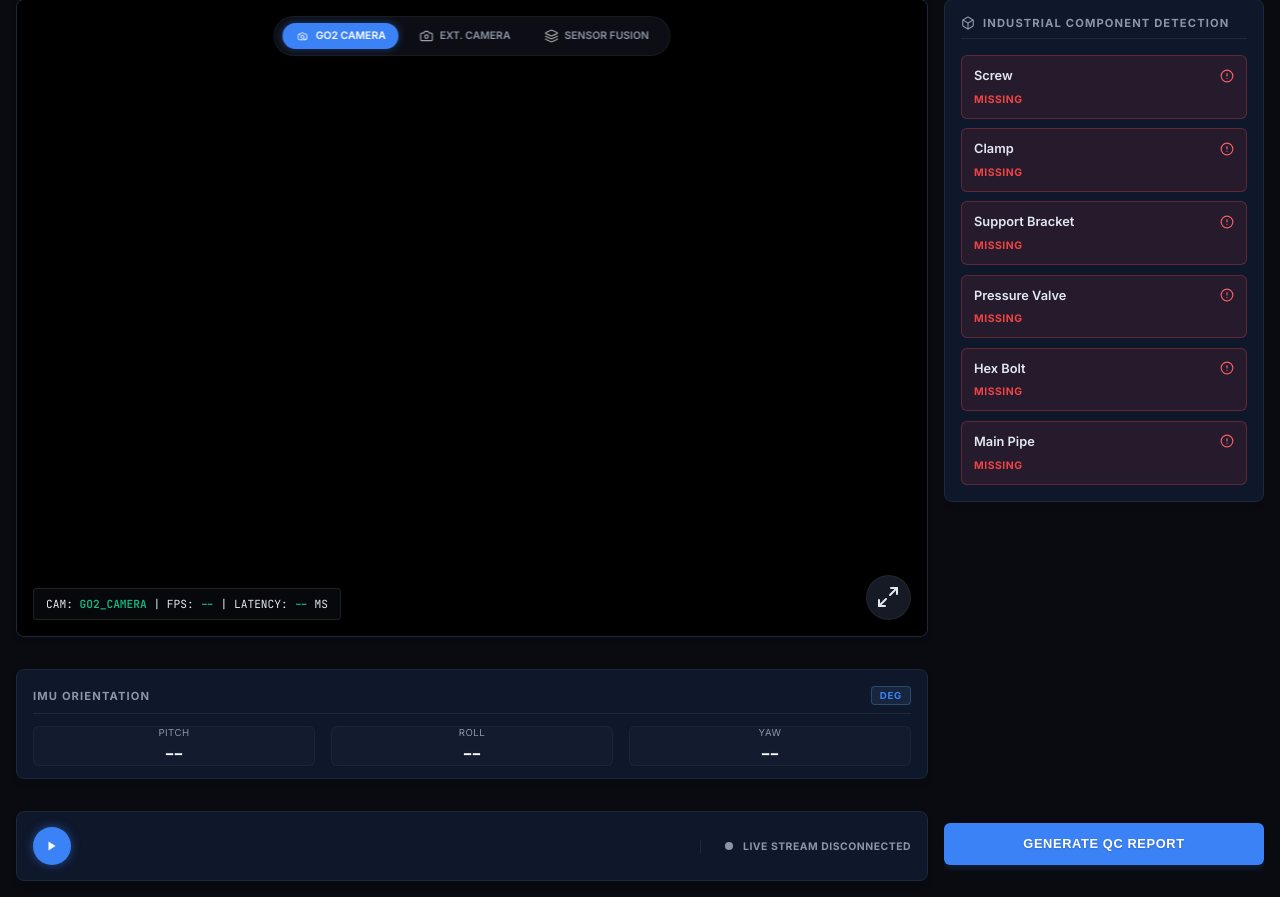
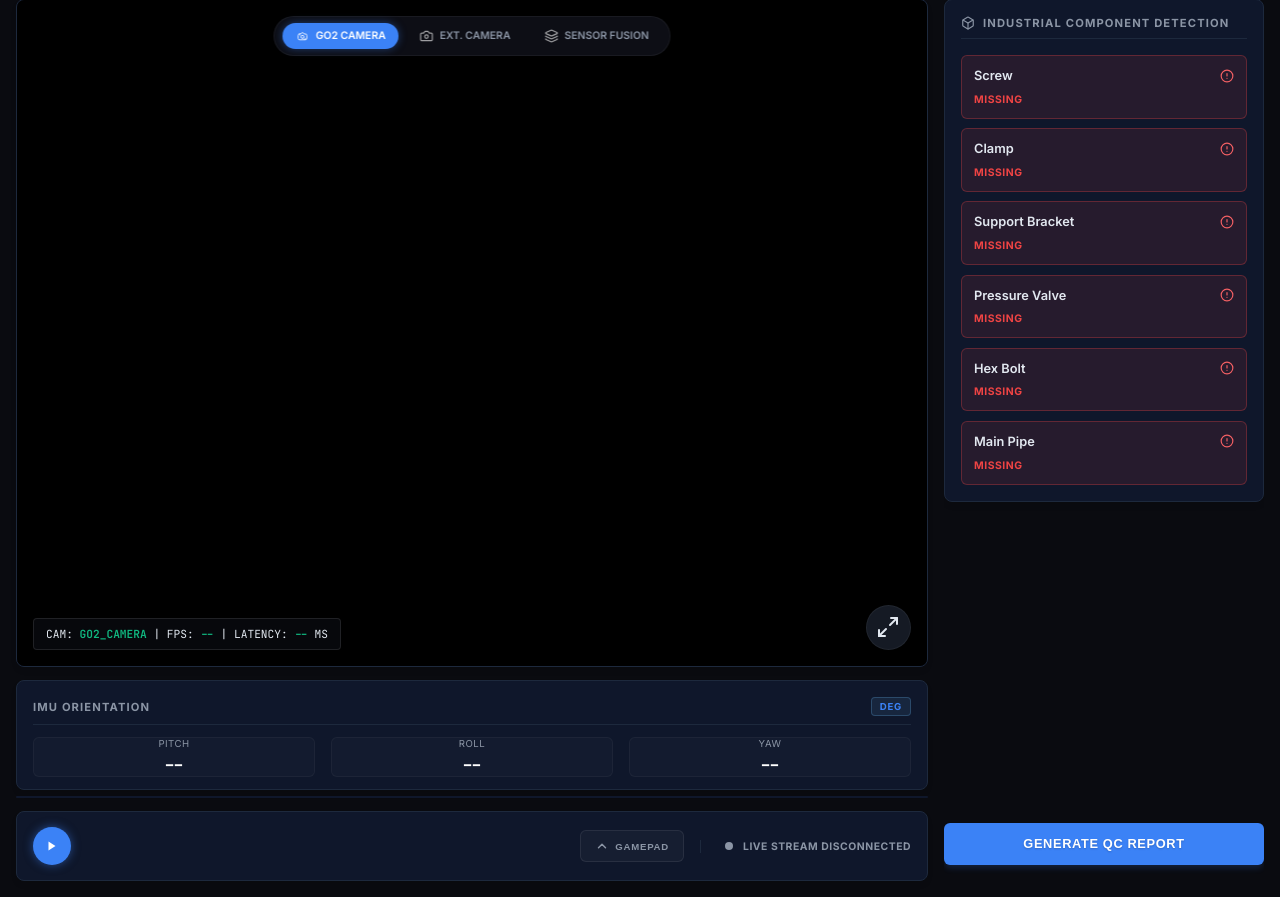
Before and after one commit to sebastiancrinteadaniel/go2, a FastAPI app: page / in a window 1280 px wide. Shown: the part 77-974 px from the top of the page. Run offline with FastAPI, Linux system fonts and the light colour scheme; parts of the project's set-up code (start-up, migrations or seed data) failed here and were passed over.

Commit message:
feat: controller

```diff
--- a/app/api/routes.py
+++ b/app/api/routes.py
@@ -195,6 +195,22 @@ async def offer(request: Request):
                         "Gesture dispatch %s",
                         "enabled" if dispatcher.enabled else "disabled",
                     )
+            else:
+                try:
+                    data = json.loads(message)
+                    msg_type = data.get("type")
+                    dispatcher = getattr(source, "gesture_dispatcher", None)
+                    if dispatcher is not None:
+                        if msg_type == "joystick":
+                            dispatcher.handle_joystick(
+                                float(data.get("lx", 0)),
+                                float(data.get("ly", 0)),
+                                float(data.get("rx", 0)),
+                            )
+                        elif msg_type == "action":
+                            dispatcher.handle_action(str(data.get("cmd", "")))
+                except (json.JSONDecodeError, KeyError, ValueError, TypeError):
+                    pass
 
     viewer_track = ViewerTrack(source)
     pc.addTrack(viewer_track)
--- a/app/static/index.html
+++ b/app/static/index.html
@@ -164,6 +164,32 @@
           </div>
         </section>
 
+        <!-- Gamepad Drawer (slides up above bottom bar) -->
+        <div class="gamepad-panel" id="gamepad-panel">
+          <div class="gamepad-panel-inner">
+            <div class="joystick-wrapper">
+              <span class="joystick-label">MOVE</span>
+              <canvas id="joystick-left" class="joystick-canvas" width="150" height="150"></canvas>
+            </div>
+            <div class="action-grid">
+              <button class="action-btn" data-cmd="stand">STAND</button>
+              <button class="action-btn" data-cmd="sit">SIT</button>
+              <button class="action-btn" data-cmd="stop_move">STOP</button>
+              <button class="action-btn" data-cmd="balance_stand">BALANCE</button>
+              <button class="action-btn" data-cmd="wave">WAVE</button>
+              <button class="action-btn" data-cmd="dance">DANCE 1</button>
+              <button class="action-btn" data-cmd="dance2">DANCE 2</button>
+              <button class="action-btn" data-cmd="stretch">STRETCH</button>
+              <button class="action-btn" data-cmd="free_walk">FREE WALK</button>
+              <button class="action-btn" data-cmd="recover">RECOVER</button>
+            </div>
+            <div class="joystick-wrapper">
+              <span class="joystick-label">LOOK</span>
+              <canvas id="joystick-right" class="joystick-canvas" width="150" height="150"></canvas>
+            </div>
+          </div>
+        </div>
+
         <footer class="bottom-bar panel-solid mt-12">
           <div class="bottom-bar-left">
             <!-- Left Controls: Play + AI controls -->
@@ -219,6 +245,15 @@
 
           </div>
 
+          <div class="gamepad-toggle-wrap">
+            <button id="gamepad-toggle-btn" class="gamepad-toggle-btn" title="Toggle Gamepad Controls">
+              <svg width="14" height="14" viewBox="0 0 24 24" fill="none" stroke="currentColor" stroke-width="2.5" stroke-linecap="round" stroke-linejoin="round">
+                <polyline points="18 15 12 9 6 15"></polyline>
+              </svg>
+              GAMEPAD
+            </button>
+          </div>
+
           <div class="stream-status" id="dc-status">
             <div class="status-dot dc-state disconnected"></div>
             <span class="status-text dc-state disconnected">LIVE STREAM DISCONNECTED</span>
--- a/app/static/main.js
+++ b/app/static/main.js
@@ -774,4 +774,176 @@ function applyLatencyColor(el, ms) {
 
     renderComponentList();
   }
+
+  // ---- GAMEPAD PANEL ----
+  const gamepadToggleBtn = document.getElementById("gamepad-toggle-btn");
+  const gamepadPanel = document.getElementById("gamepad-panel");
+  const leftCanvas = document.getElementById("joystick-left");
+  const rightCanvas = document.getElementById("joystick-right");
+
+  const joystickState = { lx: 0, ly: 0, rx: 0, ry: 0 };
+
+  function makeJoystick(canvas, onUpdate) {
+    const ctx = canvas.getContext("2d");
+    const SIZE = canvas.width;
+    const R = SIZE / 2;
+    const KNOB_R = 20;
+    const RING_R = R - KNOB_R - 5;
+    let active = false;
+    let kx = R, ky = R;
+
+    function draw() {
+      ctx.clearRect(0, 0, SIZE, SIZE);
+      // outer ring
+      ctx.beginPath();
+      ctx.arc(R, R, RING_R, 0, Math.PI * 2);
+      ctx.strokeStyle = "rgba(255,255,255,0.10)";
+      ctx.lineWidth = 2;
+      ctx.stroke();
+      // crosshairs
+      ctx.strokeStyle = "rgba(255,255,255,0.05)";
+      ctx.lineWidth = 1;
+      ctx.beginPath(); ctx.moveTo(R, R - RING_R); ctx.lineTo(R, R + RING_R); ctx.stroke();
+      ctx.beginPath(); ctx.moveTo(R - RING_R, R); ctx.lineTo(R + RING_R, R); ctx.stroke();
+      // knob shadow
+      ctx.beginPath();
+      ctx.arc(kx, ky, KNOB_R + 4, 0, Math.PI * 2);
+      ctx.fillStyle = "rgba(59,130,246,0.12)";
+      ctx.fill();
+      // knob
+      ctx.beginPath();
+      ctx.arc(kx, ky, KNOB_R, 0, Math.PI * 2);
+      ctx.fillStyle = active ? "rgba(59,130,246,0.95)" : "rgba(59,130,246,0.55)";
+      ctx.fill();
+      ctx.strokeStyle = active ? "#60a5fa" : "rgba(59,130,246,0.5)";
+      ctx.lineWidth = 2;
+      ctx.stroke();
+    }
+
+    function getPos(e) {
+      const rect = canvas.getBoundingClientRect();
+      const scaleX = SIZE / rect.width;
+      const scaleY = SIZE / rect.height;
+      return {
+        x: (e.clientX - rect.left) * scaleX,
+        y: (e.clientY - rect.top) * scaleY,
+      };
+    }
+
+    function move(px, py) {
+      const dx = px - R, dy = py - R;
+      const dist = Math.sqrt(dx * dx + dy * dy);
+      if (dist > RING_R) {
+        kx = R + (dx / dist) * RING_R;
+        ky = R + (dy / dist) * RING_R;
+      } else {
+        kx = px; ky = py;
+      }
+      onUpdate((kx - R) / RING_R, (ky - R) / RING_R);
+      draw();
+    }
+
+    function reset() {
+      active = false;
+      kx = R; ky = R;
+      onUpdate(0, 0);
+      draw();
+      // send a final zeroed message immediately
+      if (isConnected && dc && dc.readyState === "open") {
+        dc.send(JSON.stringify({ type: "joystick", ...joystickState }));
+      }
+    }
+
+    canvas.addEventListener("pointerdown", (e) => {
+      canvas.setPointerCapture(e.pointerId);
+      active = true;
+      move(...Object.values(getPos(e)));
+    });
+    canvas.addEventListener("pointermove", (e) => {
+      if (!active) return;
+      const pos = getPos(e);
+      move(pos.x, pos.y);
+    });
+    canvas.addEventListener("pointerup", reset);
+    canvas.addEventListener("pointercancel", reset);
+
+    function setExternal(nx, ny) {
+      const isZero = nx === 0 && ny === 0;
+      active = !isZero;
+      kx = R + nx * RING_R;
+      ky = R + ny * RING_R;
+      onUpdate(nx, ny);
+      draw();
+      if (isZero && isConnected && dc && dc.readyState === "open") {
+        dc.send(JSON.stringify({ type: "joystick", ...joystickState }));
+      }
+    }
+
+    draw();
+    return { setExternal };
+  }
+
+  const leftJoystick = makeJoystick(leftCanvas, (x, y) => {
+    joystickState.lx = x;
+    joystickState.ly = -y;
+  });
+
+  makeJoystick(rightCanvas, (x, y) => {
+    joystickState.rx = x;
+    joystickState.ry = -y;
+  });
+
+  // WASD keyboard → left (move) joystick only
+  const wasd = { w: false, a: false, s: false, d: false };
+
+  function applyWasd() {
+    let nx = 0, ny = 0;
+    if (wasd.a) nx -= 1;
+    if (wasd.d) nx += 1;
+    if (wasd.w) ny -= 1;
+    if (wasd.s) ny += 1;
+    const len = Math.sqrt(nx * nx + ny * ny);
+    if (len > 1) { nx /= len; ny /= len; }
+    leftJoystick.setExternal(nx, ny);
+  }
+
+  document.addEventListener("keydown", (e) => {
+    const k = e.key.toLowerCase();
+    if (!(k in wasd)) return;
+    if (!gamepadPanel.classList.contains("open")) return;
+    e.preventDefault();
+    if (wasd[k]) return;
+    wasd[k] = true;
+    applyWasd();
+  });
+
+  document.addEventListener("keyup", (e) => {
+    const k = e.key.toLowerCase();
+    if (!(k in wasd)) return;
+    if (wasd[k]) { wasd[k] = false; applyWasd(); }
+  });
+
+  // send joystick state every 50 ms when non-zero
+  setInterval(() => {
+    const { lx, ly, rx, ry } = joystickState;
+    if (!isConnected || !dc || dc.readyState !== "open") return;
+    if (Math.abs(lx) < 0.04 && Math.abs(ly) < 0.04 && Math.abs(rx) < 0.04 && Math.abs(ry) < 0.04) return;
+    dc.send(JSON.stringify({ type: "joystick", lx, ly, rx, ry }));
+  }, 50);
+
+  // action buttons
+  document.querySelectorAll(".action-btn").forEach((btn) => {
+    btn.addEventListener("click", () => {
+      if (!isConnected || !dc || dc.readyState !== "open") return;
+      dc.send(JSON.stringify({ type: "action", cmd: btn.dataset.cmd }));
+    });
+  });
+
+  // panel toggle
+  if (gamepadToggleBtn && gamepadPanel) {
+    gamepadToggleBtn.addEventListener("click", () => {
+      gamepadPanel.classList.toggle("open");
+      gamepadToggleBtn.classList.toggle("active");
+    });
+  }
 });
--- a/app/static/style.css
+++ b/app/static/style.css
@@ -185,7 +185,7 @@ body {
     flex: 1;
     display: flex;
     flex-direction: column;
-    gap: 1rem;
+    gap: 0.4rem;
     min-width: 0;
 }
 
@@ -434,7 +434,7 @@ body {
 }
 
 .mt-12 {
-    margin-top: 1rem;
+    margin-top: 0.4rem;
 }
 
 .panel-header {
@@ -917,6 +917,125 @@ body {
     box-shadow: 0 6px 8px -1px rgba(59, 130, 246, 0.4);
 }
 
+/* GAMEPAD PANEL */
+.gamepad-panel {
+    max-height: 0;
+    overflow: hidden;
+    transition: max-height 0.35s ease, border-color 0.2s ease;
+    background-color: var(--bg-panel);
+    border: 1px solid transparent;
+    border-radius: 8px;
+}
+
+.gamepad-panel.open {
+    max-height: 290px;
+    border-color: var(--border-color);
+}
+
+.gamepad-panel-inner {
+    display: flex;
+    align-items: center;
+    justify-content: center;
+    padding: 1rem 2rem;
+    gap: 3rem;
+}
+
+.joystick-wrapper {
+    display: flex;
+    flex-direction: column;
+    align-items: center;
+    gap: 0.5rem;
+}
+
+.joystick-label {
+    font-size: 0.6rem;
+    font-weight: 700;
+    letter-spacing: 0.12em;
+    color: var(--text-secondary);
+}
+
+.joystick-canvas {
+    cursor: crosshair;
+    touch-action: none;
+}
+
+.action-grid {
+    display: grid;
+    grid-template-columns: repeat(2, 1fr);
+    gap: 0.45rem;
+    flex: 1;
+    max-width: 230px;
+}
+
+.action-btn {
+    display: flex;
+    align-items: center;
+    justify-content: center;
+    padding: 0.55rem 0.4rem;
+    background: rgba(255, 255, 255, 0.03);
+    border: 1px solid rgba(255, 255, 255, 0.08);
+    border-radius: 6px;
+    color: #e2e8f0;
+    font-size: 0.6rem;
+    font-weight: 700;
+    letter-spacing: 0.06em;
+    cursor: pointer;
+    transition: all 0.15s;
+}
+
+.action-btn:hover {
+    background: rgba(255, 255, 255, 0.08);
+    border-color: rgba(255, 255, 255, 0.15);
+}
+
+.action-btn:active {
+    background: rgba(59, 130, 246, 0.25);
+    border-color: var(--accent-blue);
+    color: #fff;
+}
+
+.gamepad-toggle-wrap {
+    display: flex;
+    align-items: center;
+    margin-left: auto;
+    padding-right: 1rem;
+}
+
+.gamepad-toggle-btn {
+    display: flex;
+    align-items: center;
+    gap: 0.4rem;
+    padding: 0.5rem 0.9rem;
+    background: rgba(255, 255, 255, 0.03);
+    border: 1px solid rgba(255, 255, 255, 0.08);
+    border-radius: 6px;
+    color: var(--text-secondary);
+    font-size: 0.6rem;
+    font-weight: 700;
+    letter-spacing: 0.08em;
+    cursor: pointer;
+    transition: all 0.2s;
+}
+
+.gamepad-toggle-btn:hover {
+    background: rgba(255, 255, 255, 0.08);
+    color: var(--text-primary);
+}
+
+.gamepad-toggle-btn.active {
+    color: var(--accent-blue);
+    border-color: var(--accent-blue);
+    background: rgba(59, 130, 246, 0.1);
+}
+
+.gamepad-toggle-btn svg {
+    transition: transform 0.3s ease;
+}
+
+.gamepad-toggle-btn.active svg {
+    transform: rotate(180deg);
+}
+
 /* GESTURE DISPATCH TOAST */
 .gesture-toast {
     position: absolute;
```
Also changed, not shown: app/services/gesture_dispatcher.py (+44 -0 lines).
